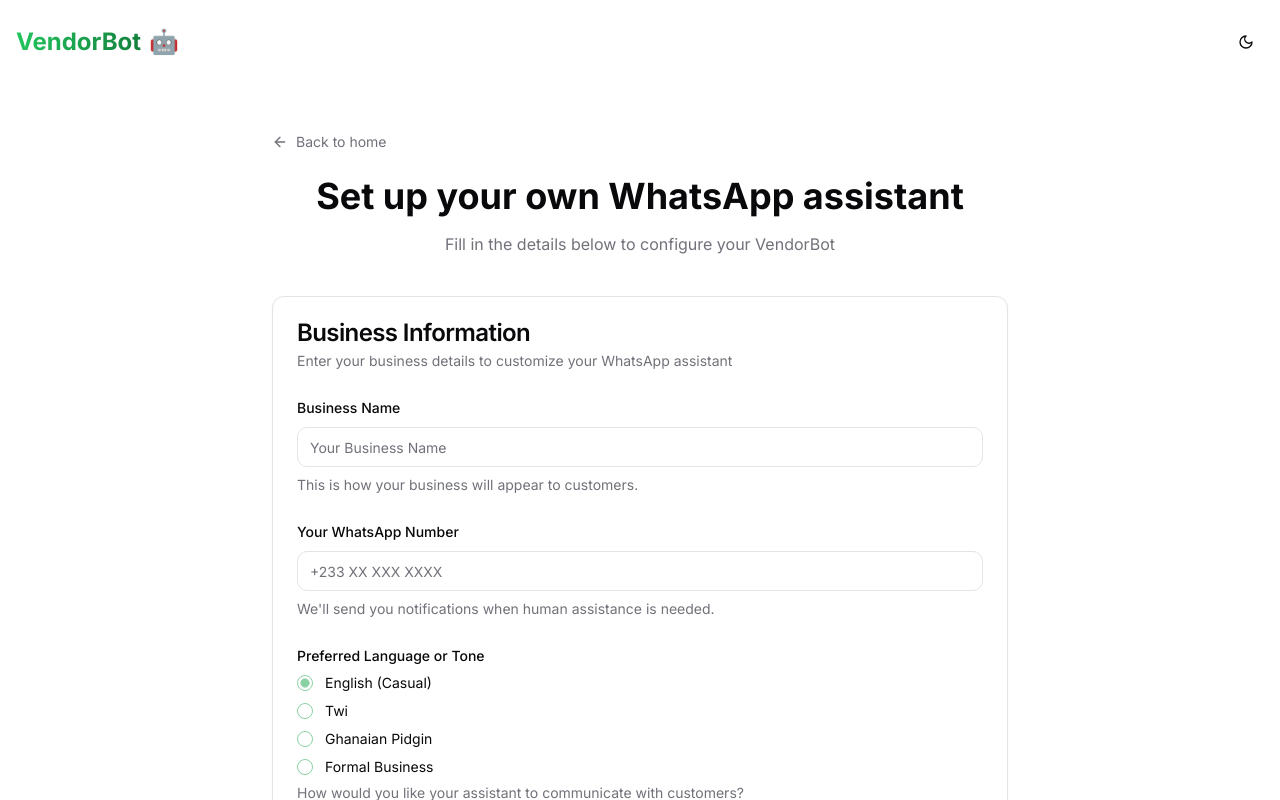
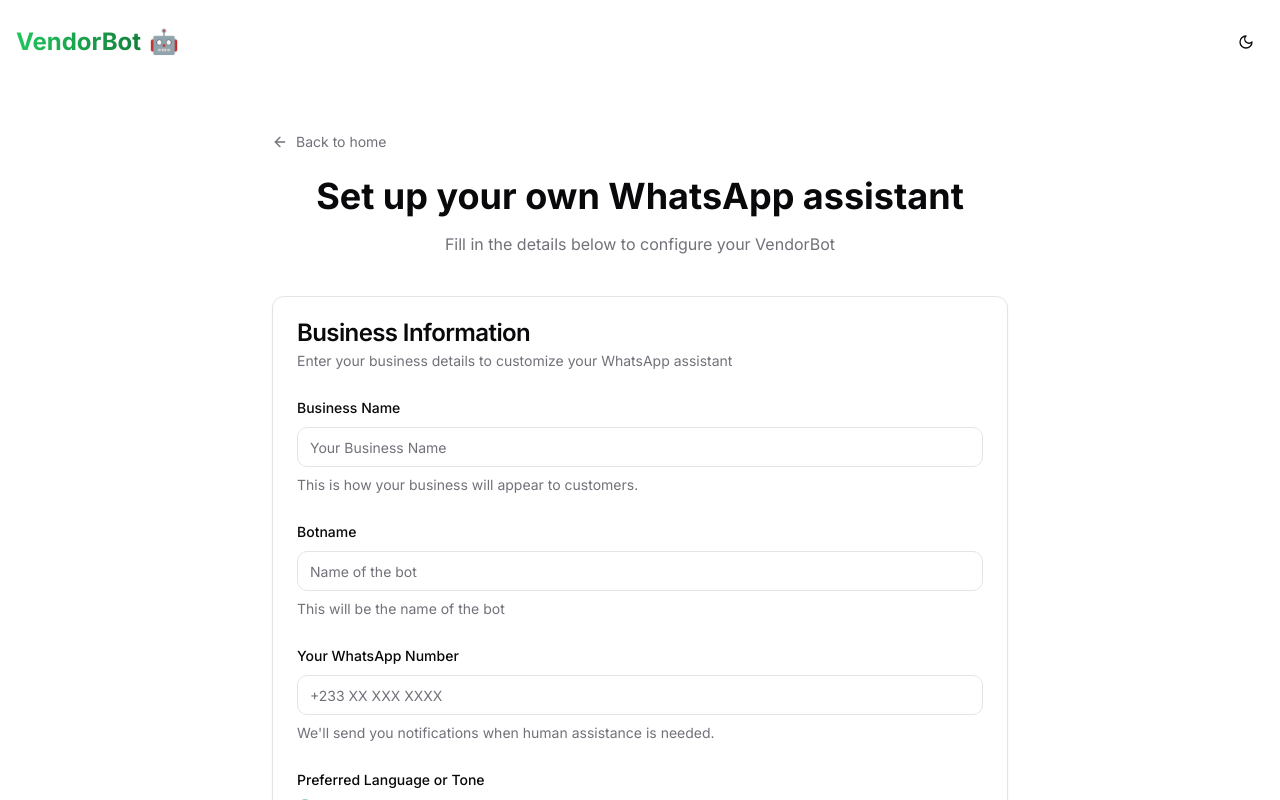
Before and after one commit to AlikoGrace/vendorbot, a Next.js app: page /signup in a window 1280 px wide. Shown: the top 800 px of the page. Built offline with nearby package versions, Linux system fonts and the light colour scheme.

Commit message:
chore (signup): Move botname creation to signup page

```diff
--- a/app/actions/signup.ts
+++ b/app/actions/signup.ts
@@ -9,7 +9,7 @@ export const signup = async (formData: FormData) => {
     data: {
       business_name: businessName,
       phone_number: formData.get("whatsappNumber") as string,
-      bot_name: `${businessName}'s Bot`,
+      bot_name: formData.get("botname") as string,
     },
   });
 
--- a/app/signup/page.tsx
+++ b/app/signup/page.tsx
@@ -33,6 +33,9 @@ import { signup } from "../actions/signup";
 const formSchema = z.object({
   businessName: z.string().min(2, {
     message: "Business name must be at least 2 characters.",
+  }),
+  botname: z.string().min(2, {
+    message: "Botname can not be empty.",
   }),
   whatsappNumber: z.string().min(10, {
     message: "Please enter a valid WhatsApp number.",
@@ -90,7 +93,8 @@ export default function SignupPage() {
       <main className="container mx-auto px-4 py-12 max-w-3xl">
         <Link
           href="/"
-          className="inline-flex items-center gap-2 text-sm text-muted-foreground mb-6 hover:text-foreground">
+          className="inline-flex items-center gap-2 text-sm text-muted-foreground mb-6 hover:text-foreground"
+        >
           <ArrowLeft className="h-4 w-4" />
           Back to home
         </Link>
@@ -108,7 +112,8 @@ export default function SignupPage() {
               </CardDescription>
               <Button
                 onClick={() => router.push("/")}
-                className="rounded-full bg-green-600 hover:bg-green-700 text-white px-8">
+                className="rounded-full bg-green-600 hover:bg-green-700 text-white px-8"
+              >
                 Return to Home
               </Button>
             </CardContent>
@@ -134,7 +139,8 @@ export default function SignupPage() {
                 <Form {...form}>
                   <form
                     onSubmit={form.handleSubmit(onSubmit)}
-                    className="space-y-6">
+                    className="space-y-6"
+                  >
                     <FormField
                       control={form.control}
                       name="businessName"
@@ -149,6 +155,23 @@ export default function SignupPage() {
                           </FormControl>
                           <FormDescription>
                             This is how your business will appear to customers.
+                          </FormDescription>
+                          <FormMessage />
+                        </FormItem>
+                      )}
+                    />
+
+                    <FormField
+                      control={form.control}
+                      name="botname"
+                      render={({ field }) => (
+                        <FormItem>
+                          <FormLabel>Botname</FormLabel>
+                          <FormControl>
+                            <Input placeholder="Name of the bot" {...field} />
+                          </FormControl>
+                          <FormDescription>
+                              This will be the name of the bot
                           </FormDescription>
                           <FormMessage />
                         </FormItem>
@@ -183,7 +206,8 @@ export default function SignupPage() {
                             <RadioGroup
                               onValueChange={field.onChange}
                               defaultValue={field.value}
-                              className="flex flex-col space-y-1">
+                              className="flex flex-col space-y-1"
+                            >
                               {[
                                 { value: "english", label: "English (Casual)" },
                                 { value: "twi", label: "Twi" },
@@ -192,7 +216,8 @@ export default function SignupPage() {
                               ].map((option) => (
                                 <FormItem
                                   key={option.value}
-                                  className="flex items-center space-x-3 space-y-0">
+                                  className="flex items-center space-x-3 space-y-0"
+                                >
                                   <FormControl>
                                     <RadioGroupItem
                                       disabled
@@ -218,7 +243,8 @@ export default function SignupPage() {
                     <Button
                       type="submit"
                       className="w-full rounded-full bg-green-600 hover:bg-green-700 text-white"
-                      disabled={isSubmitting}>
+                      disabled={isSubmitting}
+                    >
                       {isSubmitting ? (
                         <>
                           <Loader2 className="mr-2 h-4 w-4 animate-spin" />
```
